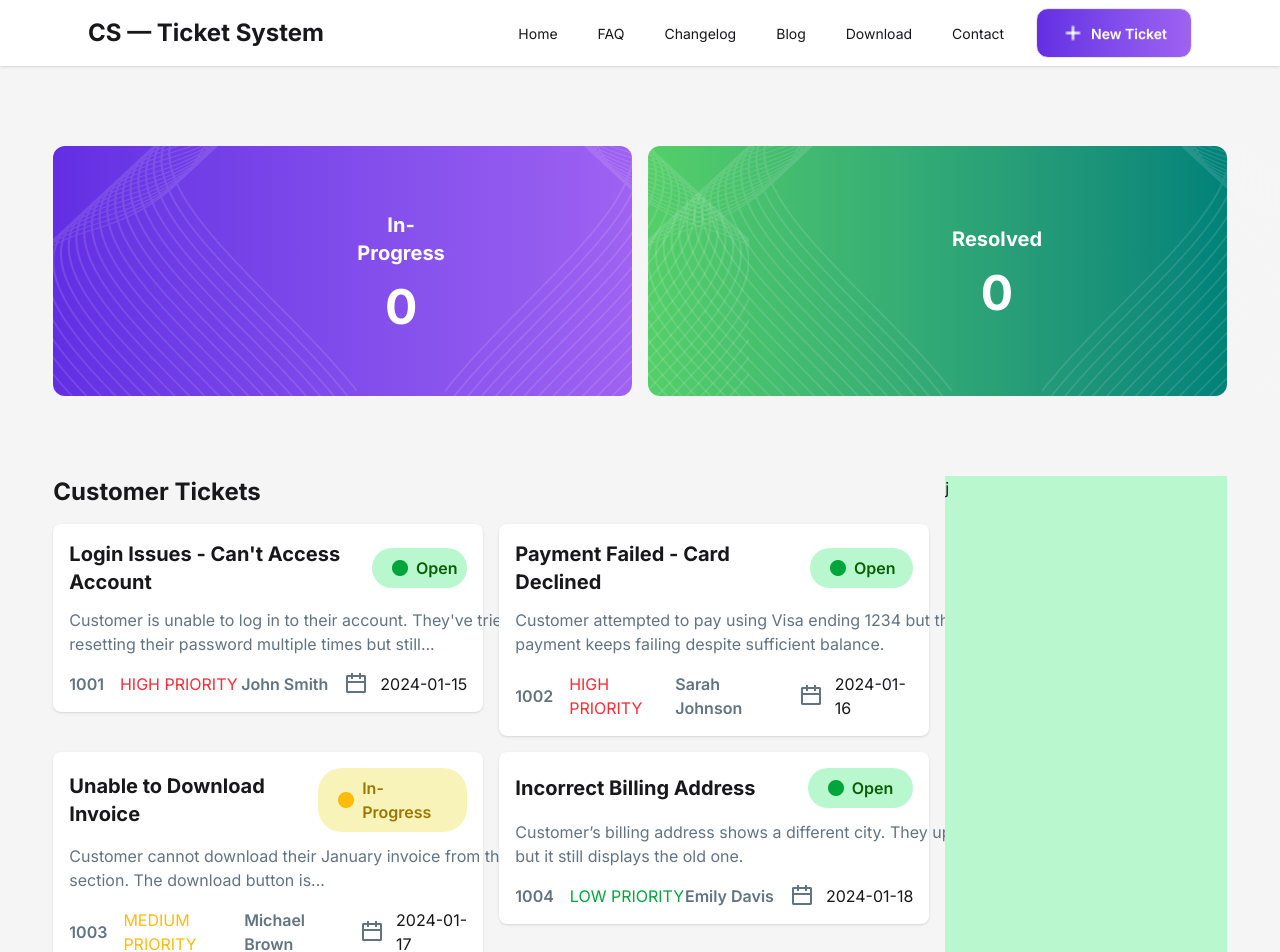
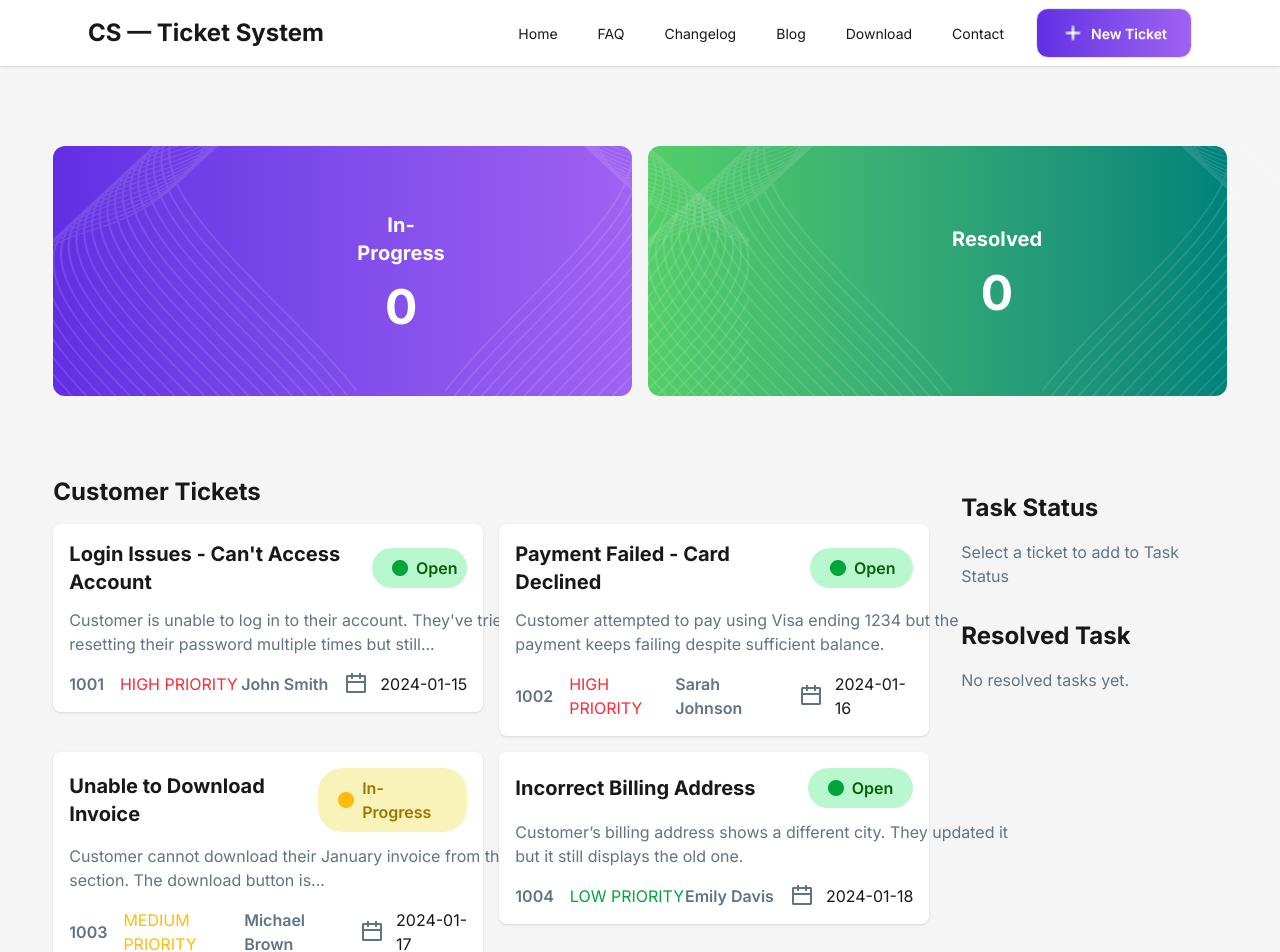
Before and after one commit to jahiddeveloper/Assignment-7, a React (Vite) app: page / in a window 1280 px wide. Shown: the top 952 px of the page. Built offline with nearby package versions, Linux system fonts and the light colour scheme.

Commit message:
In-Progress count compleat

```diff
--- a/src/App.jsx
+++ b/src/App.jsx
@@ -1,27 +1,34 @@
-import { Suspense } from 'react'
-import './App.css'
-import Footer from './Component/Footer'
-import Hero from './Component/Hero'
-import Navbar from './Component/Navbar'
-import TicketsCard from './Component/TicketsCard/TicketsCard'
+import { Suspense, useState } from "react";
+import "./App.css";
+import Footer from "./Component/Footer";
+import Hero from "./Component/Hero";
+import Navbar from "./Component/Navbar";
+import TicketsCard from "./Component/TicketsCard/TicketsCard";
 
-let fetchTicket = fetch("/Tickets.json")
-.then(res => res.json())
+let fetchTicket = fetch("/Tickets.json").then((res) => res.json());
 
 function App() {
+  let [card, setCard] = useState([]);
+
+  let handleTicket = (ticket) => {
+    console.log(ticket);
+    let newCard = [...card, ticket];
+    setCard(newCard);
+  };
+  console.log(card);
 
   return (
     <>
       <Navbar></Navbar>
-      <Hero></Hero>
+      <Hero cardTotal = {card.length}></Hero>
 
-      <Suspense fallback = {<h3>Just a sec</h3>}>
-      <TicketsCard fetchTicket = {fetchTicket}></TicketsCard>
+      <Suspense fallback={<h3>Just a sec</h3>}>
+        <TicketsCard fetchTicket={fetchTicket} handleTicket={handleTicket}></TicketsCard>
       </Suspense>
 
       <Footer></Footer>
     </>
-  )
+  );
 }
 
-export default App
+export default App;
--- a/src/Component/Hero.jsx
+++ b/src/Component/Hero.jsx
@@ -1,7 +1,7 @@
 import React from "react";
 import vector1 from "../assets/vector1.png";
 
-const Hero = () => {
+const Hero = ({cardTotal}) => {
   return (
     <div className="md:w-11/12 mx-auto font mt-10 md:mt-20 grid grid-cols-1 md:grid-cols-2 gap-4">
       <div className="">
@@ -9,7 +9,7 @@ const Hero = () => {
           <img className="hidden md:block" src={vector1} alt="" />
           <div>
             <h2 className="text-xl font-bold">In-Progress</h2>
-            <p className="text-5xl font-bold mt-4">0</p>
+            <p className="text-5xl font-bold mt-4">{cardTotal}</p>
           </div>
           <img
             className="transform scale-x-[-1] hidden md:block"
--- a/src/Component/TicketCard/TicketCard.jsx
+++ b/src/Component/TicketCard/TicketCard.jsx
@@ -3,10 +3,11 @@ import ellips from "../../assets/Ellipse.png";
 import ellips2 from "../../assets/Ellipse-2.png";
 import calender from "../../assets/calender.png";
 
-const TicketCard = ({ ticket }) => {
+const TicketCard = ({ ticket, handleTicket }) => {
+
   return (
     <div>
-      <div className="bg-white shadow-sm rounded-lg p-4 cursor-pointer hover:shadow-2xl hover:transition duration-350 hover:scale-101">
+      <div onClick={() => handleTicket(ticket)} className="bg-white shadow-sm rounded-lg p-4 cursor-pointer hover:shadow-2xl hover:transition duration-350 hover:scale-101">
         <div className="flex justify-between items-center">
           <h2 className="font-bold text-xl">{ticket.title}</h2>
           <p
--- a/src/Component/TicketsCard/TicketsCard.jsx
+++ b/src/Component/TicketsCard/TicketsCard.jsx
@@ -1,20 +1,40 @@
 import React, { use } from "react";
 import TicketCard from "../TicketCard/TicketCard";
 
-const TicketsCard = ({ fetchTicket }) => {
+const TicketsCard = ({ fetchTicket, handleTicket }) => {
   let ticket = use(fetchTicket);
+
   return (
     <div className="md:w-11/12 mx-auto mt-10 md:mt-20 grid grid-cols-1 md:grid-cols-12 gap-4">
       <div className="col-span-9">
         <h2 className="font-bold text-2xl mx-2 md:mx-auto">Customer Tickets</h2>
         <div className="mt-4 grid grid-cols-1 md:grid-cols-2 gap-4 mx-2 md:mx-auto">
           {ticket.map((ticket) => (
-            <TicketCard key={ticket.id} ticket={ticket}></TicketCard>
+            <TicketCard key={ticket.id} ticket={ticket} handleTicket={handleTicket}></TicketCard>
           ))}
         </div>
       </div>
 
-      <div className="col-span-3 bg-green-200">j</div>
+      <div className="col-span-3 justify-items-center md:justify-items-start mt-5 md:mt-0">
+        {/* Task status */}
+        <div className="w-full p-4 rounded-lg">
+          <h2 className="text-2xl font-bold">Task Status</h2>
+          <div>
+            <p className="text-[#627382] mt-4">
+              Select a ticket to add to Task Status
+            </p>
+          </div>
+        </div>
+        {/* Resolve task */}
+        <div className="w-full p-4 rounded-lg">
+          <h2 className="text-2xl font-bold">Resolved Task</h2>
+          <div>
+            <p className="text-[#627382] mt-4">
+              No resolved tasks yet.
+            </p>
+          </div>
+        </div>
+      </div>
     </div>
   );
 };
```
